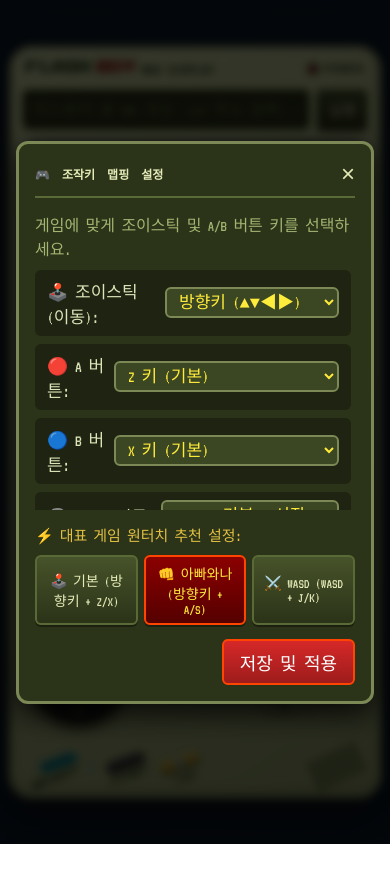
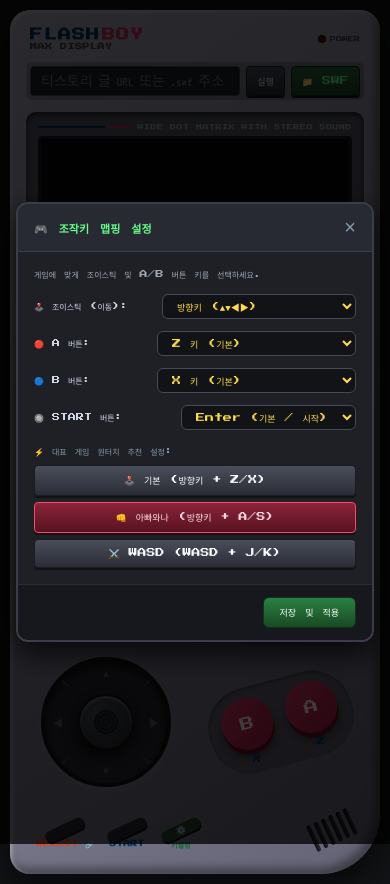
Before and after one commit to qortjsduf1/gameboy-flash-player, a website: page index.html in a window 390 px wide. Both pictures are taken after a click on the button "⚙️". Before the commit the page ends 844 px from the top, so only its background shows below. Drawn offline with Linux system fonts and the light colour scheme.

Commit message:
Restore local SWF file upload button for 100% offline play on GitHub Pages

```diff
--- a/index.html
+++ b/index.html
@@ -26,10 +26,12 @@
         </div>
       </div>
 
-      <!-- URL 입력 바 -->
+      <!-- URL 입력 바 및 로컬 SWF 파일 선택 -->
       <div class="url-input-group">
         <input type="text" id="urlInput" placeholder="티스토리 글 URL 또는 .swf 주소 입력..." autocomplete="off">
         <button id="loadUrlBtn" class="gb-btn-small">실행</button>
+        <label for="localFileInput" class="gb-btn-small file-btn" title="내 스마트폰/PC의 .swf 파일 직접 불러오기">📁 SWF</label>
+        <input type="file" id="localFileInput" accept=".swf" style="display:none;">
       </div>
 
       <!-- 확대된 대형 게임 스크린 영역 (LCD) -->
@@ -45,7 +47,7 @@
           <div id="flashContainer" class="flash-container">
             <div class="screen-welcome">
               <div class="gb-logo-anim">FLASH BOY</div>
-              <p class="welcome-desc">티스토리/웹 SWF 주소를 입력하면 게임 시작!</p>
+              <p class="welcome-desc">티스토리 주소 또는 📁 SWF 버튼으로 내 파일 플레이!</p>
               <div class="quick-samples">
                 <span class="sample-tag">하단 SELECT 🔗 버튼을 눌러 새 탭에서 게임 찾기</span>
               </div>
--- a/styles.css
+++ b/styles.css
@@ -1,18 +1,19 @@
+/* FlashBoy - 레트로 게임보이 플래시 에뮬레이터 메인 스타일시트 */
+
 :root {
-  --gb-bg: #8b956d;
-  --gb-shell-primary: #c4cfa1;
-  --gb-shell-shadow: #8f9b6b;
-  --gb-shell-accent: #30541e;
-  --gb-bezel: #545b6d;
-  --gb-bezel-dark: #2a2e37;
-  --gb-screen-bg: #9bbc0f;
-  --gb-screen-dark: #0f380f;
-  --dpad-color: #2b2b2b;
-  --dpad-shadow: #141414;
-  --btn-a-color: #bb1542;
-  --btn-b-color: #3b429f;
-  --text-gold: #e2c044;
-  --border-radius-housing: 24px;
+  --gb-shell-color: #8b8b9e;
+  --gb-shell-shadow: #636375;
+  --gb-shell-highlight: #a8a8b8;
+  --gb-screen-bezel: #53565e;
+  --gb-screen-lcd: #9bbc0f;
+  --gb-screen-lcd-dark: #0f380f;
+  --gb-btn-a: #c52958;
+  --gb-btn-b: #c52958;
+  --gb-btn-dark: #2a2a30;
+  --gb-text-yellow: #f8db26;
+  --gb-text-blue: #003666;
+  --font-pixel: 'Press Start 2P', monospace, sans-serif;
+  --font-retro: 'VT323', monospace, sans-serif;
 }
 
 * {
@@ -21,48 +22,44 @@
   padding: 0;
   user-select: none;
   -webkit-user-select: none;
-  -webkit-touch-callout: none;
-  -webkit-tap-highlight-color: transparent;
+  touch-action: manipulation;
 }
 
 body {
-  font-family: 'Press Start 2P', system-ui, -apple-system, sans-serif;
-  background: radial-gradient(circle at center, #1b263b 0%, #0d1b2a 100%);
+  background-color: #121316;
   color: #fff;
+  font-family: var(--font-pixel);
   min-height: 100vh;
   display: flex;
   justify-content: center;
   align-items: center;
-  padding: 8px;
+  padding: 10px;
   overflow-x: hidden;
-  touch-action: manipulation;
 }
 
 .app-container {
   width: 100%;
-  max-width: 540px;
+  max-width: 480px;
   display: flex;
   justify-content: center;
 }
 
-/* 게임보이 메인 본체 하우징 */
+/* 게임보이 하우징 메인 쉘 */
 .gameboy-housing {
+  background: linear-gradient(145deg, var(--gb-shell-highlight), var(--gb-shell-color) 40%, var(--gb-shell-shadow));
+  border-radius: 20px 20px 60px 20px;
+  box-shadow: inset 2px 2px 4px rgba(255, 255, 255, 0.4),
+              inset -4px -6px 10px rgba(0, 0, 0, 0.4),
+              0 15px 35px rgba(0, 0, 0, 0.6);
+  padding: 18px 16px 24px 16px;
   width: 100%;
-  background: linear-gradient(145deg, #d3dda9, #9ba870);
-  border-radius: var(--border-radius-housing);
-  border: 4px solid #7c8855;
-  box-shadow:
-    0 20px 40px rgba(0, 0, 0, 0.6),
-    inset 0 2px 4px rgba(255, 255, 255, 0.4),
-    inset 0 -4px 8px rgba(0, 0, 0, 0.2);
-  padding: 16px 14px 20px 14px;
   display: flex;
   flex-direction: column;
   gap: 12px;
   position: relative;
 }
 
-/* 헤더 로고 & 파워 LED */
+/* 헤더 브랜드 로고 & 상태 바 */
 .gb-header {
   display: flex;
   justify-content: space-between;
@@ -71,80 +68,95 @@ body {
 }
 
 .gb-brand {
-  display: flex;
-  align-items: baseline;
-  gap: 6px;
-  color: #1d3110;
   font-size: 13px;
+  letter-spacing: 1px;
+  color: var(--gb-text-blue);
   font-weight: bold;
 }
 
-.brand-sub { color: #8b0000; }
+.brand-sub {
+  color: #c52958;
+  margin-left: 2px;
+}
 
 .brand-model {
-  font-family: 'VT323', monospace;
-  font-size: 14px;
-  color: #2b3a16;
-  letter-spacing: 1px;
+  display: block;
+  font-size: 7px;
+  color: #404040;
+  margin-top: 2px;
+  letter-spacing: 0.5px;
 }
 
 .power-led-container {
   display: flex;
   align-items: center;
-  gap: 6px;
+  gap: 4px;
 }
 
 .power-led {
-  width: 10px;
-  height: 10px;
+  width: 8px;
+  height: 8px;
   border-radius: 50%;
-  background-color: #550000;
-  box-shadow: inset 0 1px 2px rgba(0,0,0,0.5);
+  background-color: #4a1111;
+  box-shadow: inset 0 1px 2px rgba(0, 0, 0, 0.6);
   transition: background-color 0.3s, box-shadow 0.3s;
 }
 
 .power-led.active {
-  background-color: #ff3b30;
-  box-shadow: 0 0 8px #ff3b30, inset 0 1px 2px rgba(255,255,255,0.8);
+  background-color: #ff3333;
+  box-shadow: 0 0 8px #ff3333, inset 0 1px 2px #fff;
 }
 
 .power-text {
-  font-size: 8px;
-  color: #2b3a16;
+  font-size: 6px;
+  color: #404040;
 }
 
-/* 슬림화된 URL 입력기 */
+/* URL 입력 바 */
 .url-input-group {
   display: flex;
   gap: 6px;
+  background-color: rgba(0, 0, 0, 0.2);
+  padding: 4px;
+  border-radius: 6px;
 }
 
 .url-input-group input {
   flex: 1;
-  background-color: #2b3318;
-  border: 2px solid #55662b;
-  border-radius: 6px;
-  padding: 8px 10px;
-  color: #dbe4b8;
-  font-family: 'VT323', monospace;
+  background-color: #1e2025;
+  border: 1px solid #3d414d;
+  color: #00ff66;
+  font-family: var(--font-retro);
   font-size: 16px;
+  padding: 6px 10px;
+  border-radius: 4px;
   outline: none;
 }
 
-.url-input-group input::placeholder { color: #798751; }
-.url-input-group input:focus { border-color: var(--gb-screen-bg); }
+.url-input-group input::placeholder {
+  color: #6c7385;
+  font-size: 14px;
+}
 
 .gb-btn-small {
-  background: linear-gradient(180deg, #47532a 0%, #2b3318 100%);
-  color: #e5ebb8;
-  border: 2px solid #5a6a36;
-  border-radius: 6px;
-  padding: 8px 10px;
-  font-family: 'VT323', monospace;
-  font-size: 15px;
+  background: linear-gradient(to bottom, #4a4e5a, #2a2d36);
+  border: 1px solid #1a1c22;
+  border-radius: 4px;
+  color: #fff;
+  font-family: var(--font-pixel);
+  font-size: 9px;
+  padding: 0 10px;
   cursor: pointer;
-  box-shadow: 0 2px 0 #1b210e;
-  transition: transform 0.1s, background 0.1s;
+  box-shadow: 0 2px 0 #111;
+  display: flex;
+  align-items: center;
+  justify-content: center;
+}
+
+.gb-btn-small.file-btn {
+  background: linear-gradient(to bottom, #2b683a, #1a4224);
+  border-color: #0d2613;
+  color: #66ff88;
 }
 
 .gb-btn-small:active {
@@ -152,52 +164,52 @@ body {
   box-shadow: none;
 }
 
-.highlight-preset {
-  background: linear-gradient(180deg, #8b0000 0%, #550000 100%);
-  color: #ffeb3b;
-  border-color: #ff4500;
-}
-
-/* 📺 대형 스크린 베젤 (LCD 테두리) */
+/* 확대된 대형 LCD 스크린 베젤 */
 .screen-bezel {
-  background: linear-gradient(180deg, var(--gb-bezel) 0%, var(--gb-bezel-dark) 100%);
-  border-radius: 14px 14px 30px 14px;
-  padding: 10px 10px 12px 10px;
-  box-shadow:
-    inset 0 4px 6px rgba(0, 0, 0, 0.6),
-    0 2px 4px rgba(255, 255, 255, 0.2);
+  background-color: var(--gb-screen-bezel);
+  border-radius: 10px 10px 40px 10px;
+  padding: 12px;
+  box-shadow: inset 0 3px 6px rgba(0, 0, 0, 0.6), 0 2px 4px rgba(255, 255, 255, 0.2);
   display: flex;
   flex-direction: column;
-  gap: 6px;
 }
 
 .bezel-header {
   display: flex;
   align-items: center;
   gap: 6px;
+  margin-bottom: 6px;
 }
 
-.line-blue { width: 18px; height: 3px; background-color: #355c7d; border-radius: 2px; }
-.line-red { width: 18px; height: 3px; background-color: #c06c84; border-radius: 2px; }
+.line-blue {
+  height: 2px;
+  flex: 1;
+  background-color: #003666;
+}
+
+.line-red {
+  height: 2px;
+  width: 20px;
+  background-color: #c52958;
+}
 
 .bezel-title {
-  font-size: 8px;
-  color: #a0a6b5;
+  font-size: 6px;
+  color: #a0a5b5;
   letter-spacing: 0.5px;
 }
 
-/* 📺 대형 LCD 디스플레이 화면 */
+/* 확대된 LCD 뷰포트 (높이 대폭 확장) */
 .screen-display {
-  background-color: var(--gb-screen-bg);
-  border: 3px solid #2d3810;
-  border-radius: 6px;
-  width: 100%;
+  background-color: #000;
+  border: 3px solid #1a1b20;
+  border-radius: 4px;
+  height: 60vh;
   min-height: 290px;
-  height: 60vh;
-  max-height: 420px;
+  max-height: 480px;
   position: relative;
   overflow: hidden;
-  box-shadow: inset 0 0 12px rgba(0,0,0,0.35);
+  box-shadow: inset 0 0 10px rgba(0, 0, 0, 0.9);
 }
 
 .flash-container {
@@ -206,113 +218,121 @@ body {
   display: flex;
   justify-content: center;
   align-items: center;
-  position: relative;
-}
-
-.flash-container ruffle-player,
-.flash-container canvas {
-  width: 100% !important;
-  height: 100% !important;
-  object-fit: contain;
+  background-color: #050505;
 }
 
 .screen-welcome {
   display: flex;
   flex-direction: column;
+  align-items: center;
   justify-content: center;
-  align-items: center;
-  gap: 12px;
-  padding: 16px;
+  height: 100%;
+  padding: 20px;
   text-align: center;
-  color: var(--gb-screen-dark);
-  height: 100%;
 }
 
 .gb-logo-anim {
-  font-size: 22px;
-  color: var(--gb-screen-dark);
-  text-shadow: 2px 2px 0px #8bac0f;
-  animation: pulse 2s infinite ease-in-out;
+  font-size: 20px;
+  color: var(--gb-screen-lcd);
+  text-shadow: 0 0 10px var(--gb-screen-lcd);
+  margin-bottom: 12px;
+  animation: pulse 2s infinite alternate;
 }
 
 @keyframes pulse {
-  0%, 100% { transform: scale(1); }
-  50% { transform: scale(1.05); }
+  from { opacity: 0.7; transform: scale(0.98); }
+  to { opacity: 1; transform: scale(1.02); }
 }
 
 .welcome-desc {
-  font-family: 'VT323', monospace;
-  font-size: 17px;
-  line-height: 1.2;
+  font-size: 9px;
+  line-height: 1.6;
+  color: #8899aa;
+  margin-bottom: 16px;
+}
+
+.quick-samples {
+  display: flex;
+  gap: 6px;
+  flex-wrap: wrap;
+  justify-content: center;
 }
 
 .sample-tag {
-  font-family: 'VT323', monospace;
-  background-color: #8bac0f;
-  padding: 4px 8px;
+  font-size: 7px;
+  background-color: #1a241a;
+  color: #88ff88;
+  padding: 6px 10px;
   border-radius: 4px;
-  font-size: 14px;
+  border: 1px solid #2d452d;
+  line-height: 1.4;
 }
 
+/* 로딩 오버레이 */
 .status-overlay {
   position: absolute;
-  top: 0; left: 0; right: 0; bottom: 0;
-  background-color: rgba(15, 56, 15, 0.85);
+  top: 0;
+  left: 0;
+  width: 100%;
+  height: 100%;
+  background-color: rgba(0, 0, 0, 0.85);
   display: flex;
   flex-direction: column;
   justify-content: center;
   align-items: center;
   gap: 12px;
-  color: var(--gb-screen-bg);
   z-index: 10;
 }
 
-.status-overlay.hidden { display: none !important; }
+.status-overlay.hidden {
+  display: none;
+}
 
 .spinner {
   width: 32px;
   height: 32px;
-  border: 4px solid var(--gb-screen-bg);
-  border-top-color: transparent;
+  border: 4px solid #333;
+  border-top: 4px solid var(--gb-screen-lcd);
   border-radius: 50%;
-  animation: spin 0.8s linear infinite;
+  animation: spin 1s linear infinite;
 }
 
-@keyframes spin { to { transform: rotate(360deg); } }
+@keyframes spin {
+  0% { transform: rotate(0deg); }
+  100% { transform: rotate(360deg); }
+}
 
 .status-text {
-  font-family: 'VT323', monospace;
-  font-size: 18px;
-  text-align: center;
-  padding: 0 12px;
+  font-size: 9px;
+  color: var(--gb-screen-lcd);
 }
 
-/* 하단 조작 영역 */
+/* 컨트롤 패드 영역 */
 .gb-controls {
   display: flex;
   justify-content: space-between;
   align-items: center;
-  padding: 6px 4px;
+  padding: 8px 10px;
+  margin-top: 4px;
 }
 
+/* 8방향 아날로그 슬라이드 조이스틱 패드 */
 .joystick-container {
-  width: 120px;
-  height: 120px;
+  width: 140px;
+  height: 140px;
   display: flex;
   justify-content: center;
   align-items: center;
 }
 
 .joystick-base {
+  width: 130px;
+  height: 130px;
+  background: radial-gradient(circle, #1a1a20 0%, #2a2b32 70%, #151518 100%);
+  border-radius: 50%;
+  border: 4px solid #111215;
+  box-shadow: inset 0 4px 8px rgba(0,0,0,0.8), 0 4px 6px rgba(255,255,255,0.1);
   position: relative;
-  width: 110px;
-  height: 110px;
-  background: radial-gradient(circle, #2b2b2b 0%, #151515 100%);
-  border-radius: 50%;
-  border: 4px solid #4a542e;
-  box-shadow:
-    inset 0 4px 8px rgba(0,0,0,0.8),
-    0 4px 10px rgba(0,0,0,0.5);
   touch-action: none;
   display: flex;
   justify-content: center;
@@ -321,40 +341,35 @@ body {
 
 .dpad-dir {
   position: absolute;
-  font-size: 9px;
-  color: #778844;
-  font-weight: bold;
+  font-size: 10px;
+  color: #555a68;
   pointer-events: none;
-  transition: color 0.1s;
+  transition: color 0.15s, text-shadow 0.15s;
 }
 
+.dir-up { top: 6px; }
+.dir-down { bottom: 6px; }
+.dir-left { left: 8px; }
+.dir-right { right: 8px; }
+.dir-upleft { top: 16px; left: 16px; font-size: 9px; }
+.dir-upright { top: 16px; right: 16px; font-size: 9px; }
+.dir-downleft { bottom: 16px; left: 16px; font-size: 9px; }
+.dir-downright { bottom: 16px; right: 16px; font-size: 9px; }
+
 .dpad-dir.active {
-  color: #ffeb3b;
-  text-shadow: 0 0 6px #ffeb3b;
+  color: #00ff66;
+  text-shadow: 0 0 6px #00ff66;
 }
 
-.dir-up { top: 5px; left: 50%; transform: translateX(-50%); }
-.dir-down { bottom: 5px; left: 50%; transform: translateX(-50%); }
-.dir-left { left: 5px; top: 50%; transform: translateY(-50%); }
-.dir-right { right: 5px; top: 50%; transform: translateY(-50%); }
-
-.dir-upleft { top: 14px; left: 14px; font-size: 9px; }
-.dir-upright { top: 14px; right: 14px; font-size: 9px; }
-.dir-downleft { bottom: 14px; left: 14px; font-size: 9px; }
-.dir-downright { bottom: 14px; right: 14px; font-size: 9px; }
-
 .joystick-stick {
-  width: 48px;
-  height: 48px;
+  width: 56px;
+  height: 56px;
   border-radius: 50%;
-  background: radial-gradient(circle at 35% 35%, #4a4a4a 0%, #1a1a1a 80%);
-  border: 3px solid #666;
-  box-shadow:
-    0 6px 12px rgba(0,0,0,0.6),
-    inset 0 2px 4px rgba(255,255,255,0.4);
+  background: radial-gradient(circle at 35% 35%, #4a4d58, #22242b);
+  border: 2px solid #111;
+  box-shadow: 0 6px 12px rgba(0,0,0,0.6), inset 0 2px 3px rgba(255,255,255,0.3);
   position: absolute;
   pointer-events: none;
-  will-change: transform;
   transition: transform 0.05s ease-out;
   display: flex;
   justify-content: center;
@@ -362,77 +377,74 @@ body {
 }
 
 .stick-cap {
-  width: 22px;
-  height: 22px;
+  width: 24px;
+  height: 24px;
   border-radius: 50%;
-  background: radial-gradient(circle, #252525 0%, #0d0d0d 100%);
-  border: 1px solid #444;
-  box-shadow: inset 0 1px 2px rgba(255,255,255,0.2);
+  background: repeating-radial-gradient(circle, #2a2c35, #2a2c35 2px, #1c1d22 3px, #1c1d22 4px);
+  border: 1px solid #111;
 }
 
-/* A/B 버튼 */
+/* A/B 액션 버튼 */
 .action-buttons-container {
-  transform: rotate(-15deg);
+  display: flex;
+  align-items: center;
 }
 
 .ab-group {
   display: flex;
   gap: 14px;
-  background-color: rgba(43, 58, 22, 0.15);
-  padding: 6px 10px;
+  transform: rotate(-15deg);
+  background-color: rgba(0, 0, 0, 0.15);
+  padding: 10px 14px;
   border-radius: 40px;
+  box-shadow: inset 0 2px 4px rgba(0,0,0,0.3);
 }
 
 .btn-wrapper {
   display: flex;
   flex-direction: column;
   align-items: center;
-  gap: 4px;
+  gap: 6px;
 }
 
 .round-btn {
-  width: 46px;
-  height: 46px;
+  width: 52px;
+  height: 52px;
   border-radius: 50%;
+  background: linear-gradient(145deg, #db3668, #9e1b40);
   border: none;
-  color: #fff;
-  font-family: 'Press Start 2P', cursive;
-  font-size: 13px;
+  color: rgba(255, 255, 255, 0.9);
+  font-family: var(--font-pixel);
+  font-size: 14px;
+  box-shadow: 0 5px 0 #610f25, 0 8px 10px rgba(0,0,0,0.4);
   cursor: pointer;
-  box-shadow:
-    0 4px 0 rgba(0, 0, 0, 0.4),
-    inset 0 2px 2px rgba(255, 255, 255, 0.3);
+  outline: none;
   touch-action: none;
-  transition: transform 0.05s, box-shadow 0.05s;
 }
 
-.btn-a { background: linear-gradient(145deg, #d62828, #9e1c1c); }
-.btn-b { background: linear-gradient(145deg, #003049, #001d2d); }
-
-.round-btn:active, .round-btn.pressed {
-  transform: translateY(3px);
-  box-shadow: 0 1px 0 rgba(0, 0, 0, 0.4);
+.round-btn.pressed, .round-btn:active {
+  transform: translateY(4px);
+  box-shadow: 0 1px 0 #610f25, 0 3px 5px rgba(0,0,0,0.4);
 }
 
 .btn-label {
-  font-family: 'VT323', monospace;
-  font-size: 14px;
-  color: #2b3a16;
+  font-size: 8px;
+  color: var(--gb-text-blue);
   font-weight: bold;
+  transform: rotate(15deg);
 }
 
-/* SELECT / START / ⚙️ 키설정 & SPEAKER */
+/* 푸터 영역 (Select, Start, 키설정 버튼 및 스피커) */
 .gb-footer {
   display: flex;
   justify-content: space-between;
   align-items: flex-end;
-  padding: 0 6px;
-  margin-top: 4px;
+  padding: 4px 10px 0 10px;
 }
 
 .option-buttons-container {
   display: flex;
-  gap: 14px;
+  gap: 12px;
 }
 
 .pill-btn-wrapper {
@@ -440,212 +452,203 @@ body {
   flex-direction: column;
   align-items: center;
   gap: 4px;
-  transform: rotate(-20deg);
 }
 
 .pill-btn {
-  width: 40px;
+  width: 42px;
   height: 12px;
-  background: linear-gradient(180deg, #555 0%, #222 100%);
+  background-color: var(--gb-btn-dark);
+  border-radius: 6px;
   border: none;
-  border-radius: 8px;
-  box-shadow: 0 2px 2px rgba(0,0,0,0.5);
+  transform: rotate(-25deg);
+  box-shadow: 0 2px 0 #111;
   cursor: pointer;
-  touch-action: none;
+  outline: none;
+  display: block;
 }
 
-/* 🔗 SELECT 버튼 전용 티스토리 링크 스타일 */
-.btn-tistory-link {
-  background: linear-gradient(180deg, #005f73 0%, #0a9396 100%);
-  border: 1px solid #94d2bd;
+.pill-btn.btn-tistory-link {
+  text-decoration: none;
 }
 
-.label-tistory {
-  color: #005f73;
+.pill-btn:active, .pill-btn.pressed {
+  transform: rotate(-25deg) translateY(2px);
+  box-shadow: none;
+}
+
+.pill-btn.btn-config {
+  background-color: #2b452b;
+  color: #66ff88;
+  display: flex;
+  justify-content: center;
+  align-items: center;
+  font-size: 8px;
+}
+
+.pill-label {
+  font-size: 7px;
+  color: var(--gb-text-blue);
   font-weight: bold;
 }
 
-.btn-config {
-  background: linear-gradient(180deg, #e2c044 0%, #9e7f16 100%);
-  color: #1a1a1a;
-  font-size: 10px;
-  display: flex;
-  justify-content: center;
-  align-items: center;
-  box-shadow: 0 2px 2px rgba(0,0,0,0.6), inset 0 1px 1px rgba(255,255,255,0.4);
+.pill-label.label-tistory {
+  color: #d9431e;
 }
 
-.label-highlight {
-  color: #8b0000;
-  font-weight: bold;
-}
-
-.pill-btn:active, .pill-btn.pressed {
-  background: #111;
-  box-shadow: none;
-  transform: translateY(1px);
-}
-
-.pill-label {
-  font-size: 8px;
-  color: #2b3a16;
+.pill-label.label-highlight {
+  color: #0f6629;
 }
 
 .speaker-grill {
   display: flex;
   gap: 4px;
   transform: rotate(-25deg);
+  margin-bottom: 6px;
 }
 
 .speaker-grill span {
-  width: 5px;
-  height: 32px;
-  background-color: #6a7747;
-  border-radius: 4px;
-  box-shadow: inset 1px 1px 2px rgba(0,0,0,0.5);
+  width: 4px;
+  height: 28px;
+  background-color: #222328;
+  border-radius: 2px;
+  box-shadow: inset 1px 1px 1px rgba(0,0,0,0.8);
 }
 
-/* 드롭다운 기반 키 맵핑 모달 스타일 */
+/* 🎮 드롭다운 키설정 모달 팝업 */
 .modal-backdrop {
   position: fixed;
-  top: 0; left: 0; right: 0; bottom: 0;
+  top: 0;
+  left: 0;
+  width: 100vw;
+  height: 100vh;
   background-color: rgba(0, 0, 0, 0.75);
   display: flex;
   justify-content: center;
   align-items: center;
-  z-index: 100;
+  z-index: 999;
   padding: 16px;
-  backdrop-filter: blur(4px);
 }
 
-.modal-backdrop.hidden { display: none !important; }
+.modal-backdrop.hidden {
+  display: none;
+}
 
 .modal-card {
-  background-color: #2b3318;
-  border: 3px solid #7c8855;
+  background-color: #1e2026;
+  border: 2px solid #3b3e4a;
   border-radius: 12px;
   width: 100%;
-  max-width: 440px;
-  padding: 16px;
-  display: flex;
-  flex-direction: column;
-  gap: 14px;
+  max-width: 400px;
   box-shadow: 0 10px 30px rgba(0,0,0,0.8);
+  overflow: hidden;
 }
 
 .modal-header {
+  background-color: #272a33;
+  padding: 12px 16px;
   display: flex;
   justify-content: space-between;
   align-items: center;
-  border-bottom: 2px solid #5a6a36;
-  padding-bottom: 8px;
+  border-bottom: 1px solid #3b3e4a;
 }
 
 .modal-header h3 {
-  font-size: 12px;
-  color: #e5ebb8;
+  font-size: 11px;
+  color: #66ff88;
 }
 
 .close-btn {
   background: none;
   border: none;
-  color: #e5ebb8;
-  font-size: 24px;
+  color: #8899aa;
+  font-size: 20px;
   cursor: pointer;
 }
 
-.settings-section {
-  display: flex;
-  flex-direction: column;
-  gap: 10px;
+.modal-body {
+  padding: 16px;
 }
 
 .modal-desc {
-  font-family: 'VT323', monospace;
-  font-size: 16px;
-  color: #a3b572;
+  font-size: 8px;
+  color: #a0a8b8;
+  margin-bottom: 14px;
+  line-height: 1.5;
 }
 
 .key-grid {
   display: flex;
   flex-direction: column;
-  gap: 8px;
-  max-height: 240px;
-  overflow-y: auto;
-  padding-right: 4px;
+  gap: 12px;
+  margin-bottom: 16px;
 }
 
 .key-row {
   display: flex;
   justify-content: space-between;
   align-items: center;
-  background: #1e2411;
-  padding: 8px 12px;
-  border-radius: 6px;
 }
 
 .key-row label {
-  font-family: 'VT323', monospace;
-  font-size: 17px;
-  color: #dbe4b8;
+  font-size: 8px;
+  color: #d0d8e8;
 }
 
 .key-select {
-  background-color: #3b4722;
-  border: 2px solid #7c8855;
+  background-color: #121317;
+  border: 1px solid #454958;
+  color: #ffdd44;
+  font-family: var(--font-pixel);
+  font-size: 9px;
+  padding: 6px 10px;
   border-radius: 6px;
-  color: #ffeb3b;
-  font-family: 'VT323', monospace;
-  font-size: 17px;
-  padding: 4px 8px;
   outline: none;
-  cursor: pointer;
-}
-
-.key-select:focus {
-  border-color: #ffeb3b;
+  min-width: 170px;
 }
 
 .preset-label-title {
-  font-family: 'VT323', monospace;
-  font-size: 15px;
-  color: #e2c044;
-  margin-top: 4px;
+  font-size: 8px;
+  color: #8899aa;
+  margin-bottom: 8px;
 }
 
 .preset-buttons {
   display: flex;
-  flex-wrap: wrap;
+  flex-direction: column;
   gap: 6px;
 }
 
 .preset-buttons button {
-  flex: 1 1 30%;
-  font-size: 14px;
-  padding: 6px 8px;
+  width: 100%;
+  text-align: left;
+  padding: 8px 10px;
+}
+
+.preset-buttons button.highlight-preset {
+  background: linear-gradient(to bottom, #8a243a, #571221);
+  border-color: #ff4466;
+  color: #ffdddd;
 }
 
 .modal-footer {
+  background-color: #17181d;
+  padding: 12px 16px;
   display: flex;
   justify-content: flex-end;
+  border-top: 1px solid #2a2d38;
 }
 
 .gb-btn-primary {
-  background: linear-gradient(180deg, #d62828 0%, #9e1c1c 100%);
+  background: linear-gradient(to bottom, #2b8042, #184a25);
+  border: 1px solid #103319;
+  border-radius: 6px;
   color: #fff;
-  border: 2px solid #ff4500;
-  border-radius: 6px;
+  font-family: var(--font-pixel);
+  font-size: 9px;
   padding: 8px 16px;
-  font-family: 'VT323', monospace;
-  font-size: 18px;
   cursor: pointer;
 }
 
-@media (max-width: 400px) {
-  .gameboy-housing { padding: 12px 10px; }
-  .screen-display { min-height: 260px; height: 50vh; }
-  .joystick-container { width: 105px; height: 105px; }
-  .joystick-base { width: 100px; height: 100px; }
-  .joystick-stick { width: 44px; height: 44px; }
-  .round-btn { width: 42px; height: 42px; font-size: 12px; }
+.gb-btn-primary:active {
+  transform: translateY(1px);
 }
```
Also changed, not shown: app.js (+47 -21 lines).
